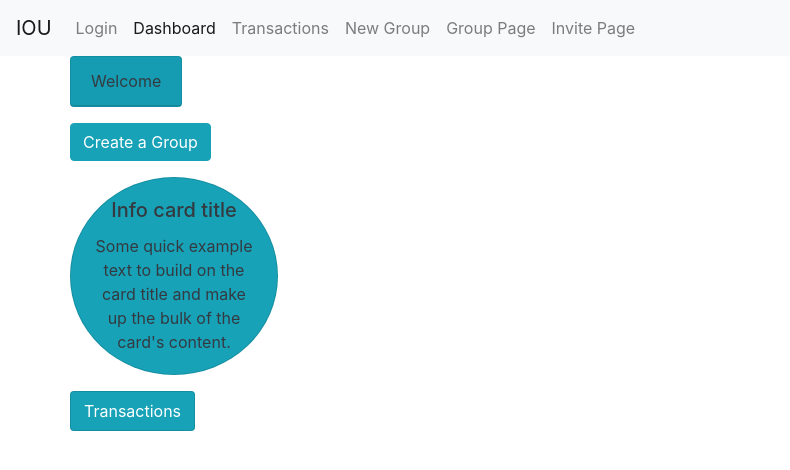
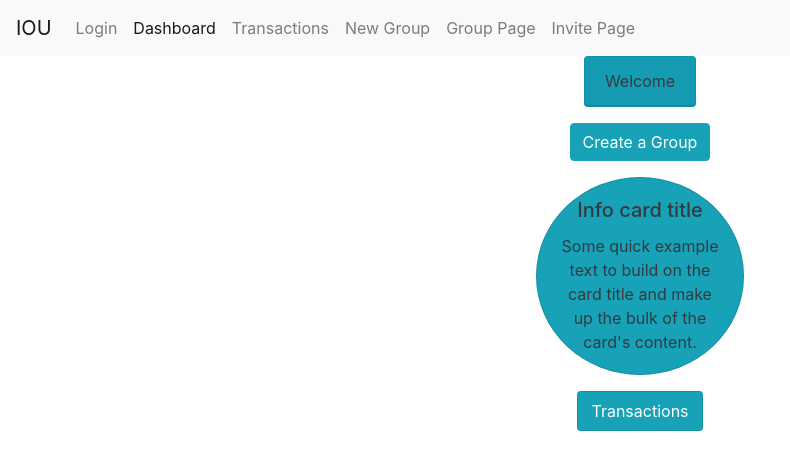
Before and after one commit to AubreyBennett/IOU, a React (Create React App) app in the folder client/: page /dashboard in a window 1280 px wide. Shown: the top 470 px of the page, without its empty margins (0-790 px from the left). Built offline with nearby package versions, Linux system fonts and the light colour scheme.

Commit message:
center elements on dashboard

```diff
--- a/client/src/pages/dashboard.js
+++ b/client/src/pages/dashboard.js
@@ -4,8 +4,8 @@ function Dashboard(props) {
   return (
     <div className="container" >
       <div className="row">
-        <div className="col-lg-12" style={{ width: '100%' }}>
-          <div className="row" style={{ alignItems: 'center' }}>
+        <div className="col-lg-12" style={{ width: '100%'}}>
+          <div className="row" style={{ justifyContent: 'center' }}>
             <div className="card text-dark bg-info mb-3" style={{ maxWidth: '18rem' }}>
               <div className="card-header">Welcome {props.name}</div>
             </div>
@@ -14,21 +14,21 @@ function Dashboard(props) {
           <p className="card-text">Some quick example text to build on the card title and make up the bulk of the card's content.</p>
         </div> */}
           </div>
-          <div className="row" style={{ alignItems: 'center' }}>
+          <div className="row" style={{ justifyContent: 'center' }}>
             <button type="button" className="btn btn-info" onClick={(e) => {
               e.preventDefault();
               window.location.href = './newgroup';
             }} >Create a Group</button>
           </div>
-          <div className="row " style={{ textAlign: 'center' }} >
-            <div className="card text-dark bg-info mb-3 rounded-circle mt-3" style={{ maxWidth: '13rem' }}>
+          <div className="row " style={{ justifyContent: "center" }} >
+            <div className="card text-dark bg-info mb-3 rounded-circle mt-3" style={{ maxWidth: '13rem', justifyContent: "center" }}>
               <div className="card-body">
                 <h5 className="card-title" style={{ textAlign: 'center' }} >Info card title</h5>
                 <p className="card-text" style={{ textAlign: 'center' }}>Some quick example text to build on the card title and make up the bulk of the card's content.</p>
               </div>
             </div>
           </div>
-          <div className="row" style={{ alignItems: 'center' }}>
+          <div className="row" style={{ justifyContent: 'center' }}>
             <div className="card text-dark bg-info mb-3" style={{ maxWidth: '18rem' }}>
               <button type="button" className="btn btn-info" onClick={(e) => {
                 e.preventDefault();
```
